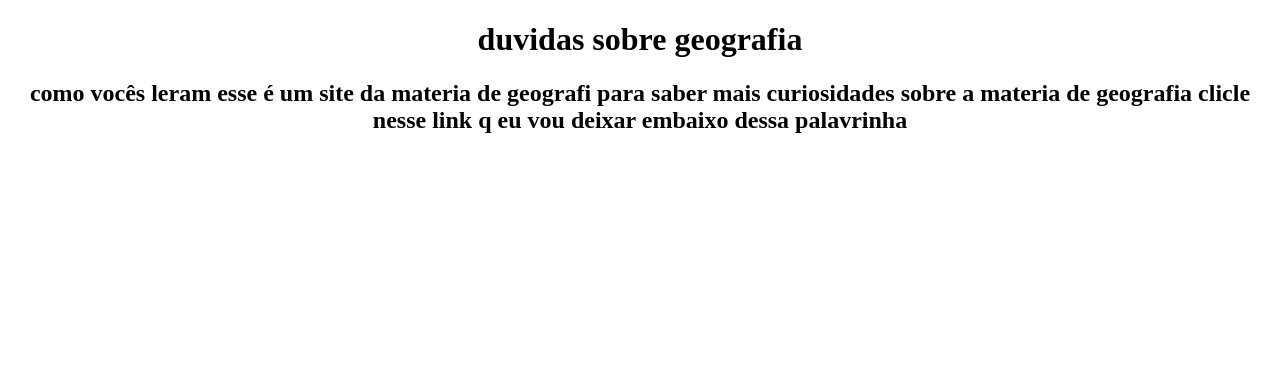
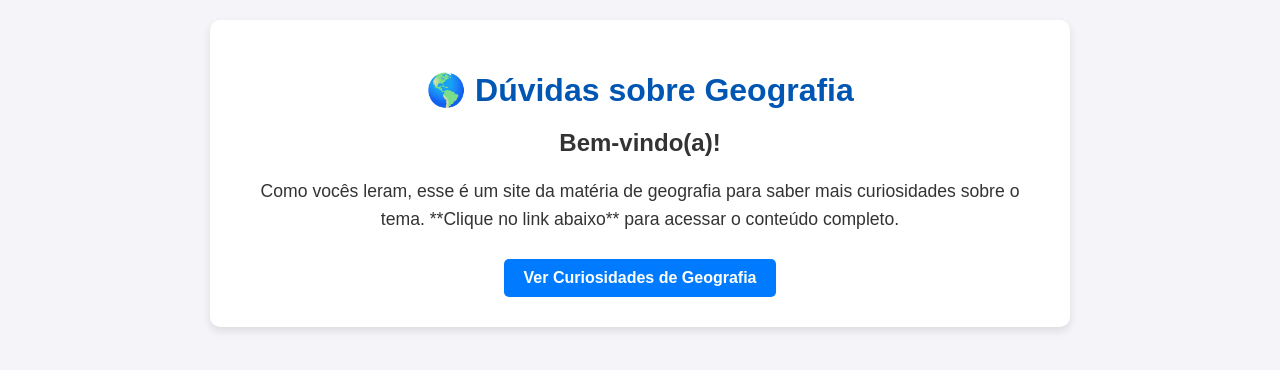
Before and after one commit to kelvynhopessoal-droid/versal, a plain HTML site: page index.html in a window 1280 px wide. Drawn offline with Linux system fonts and the light colour scheme.

Commit message:
Update index.html

```diff
--- a/index.html
+++ b/index.html
@@ -1,17 +1,60 @@
 <!DOCTYPE html>
-<html lang="en">
+<html lang="pt-br">
 <head>
     <meta charset="UTF-8">
     <meta name="viewport" content="width=device-width, initial-scale=1.0">
-    <title>kelvynho</title>
+    <title>🌎 Dúvidas sobre Geografia</title>
+    <style>
+        body {
+            font-family: Arial, sans-serif;
+            background-color: #f4f4f9; /* Fundo cinza claro */
+            color: #333; /* Cor do texto principal */
+            margin: 0;
+            padding: 20px;
+            text-align: center; /* Centraliza o texto */
+        }
+        .container {
+            max-width: 800px;
+            margin: 0 auto;
+            padding: 30px;
+            background-color: #ffffff; /* Fundo branco para a caixa de conteúdo */
+            border-radius: 10px; /* Bordas arredondadas */
+            box-shadow: 0 4px 8px rgba(0, 0, 0, 0.1); /* Sombra suave */
+        }
+        h1 {
+            color: #0056b3; /* Título em tom de azul */
+            margin-bottom: 10px;
+        }
+        p {
+            line-height: 1.6;
+            font-size: 1.1em;
+            margin-bottom: 25px;
+        }
+        a {
+            display: inline-block;
+            background-color: #007bff; /* Fundo do link em azul vibrante */
+            color: white;
+            padding: 10px 20px;
+            text-decoration: none; /* Remove sublinhado padrão */
+            border-radius: 5px;
+            transition: background-color 0.3s; /* Transição suave ao passar o mouse */
+            font-weight: bold;
+        }
+        a:hover {
+            background-color: #0056b3; /* Mudar a cor ao passar o mouse */
+        }
+    </style>
 </head>
 <body>
-    <center>
-       <h1>duvidas sobre geografia</h1>
-        <h2>como vocês leram esse é um site da materia de geografi para saber mais curiosidades
-        sobre a materia de geografia clicle nesse link q eu vou deixar embaixo dessa palavrinha</h2>
-    </center>
+    <div class="container">
+        <h1>🌎 Dúvidas sobre Geografia</h1>
+        <h2>Bem-vindo(a)!</h2>
+        <p>
+            Como vocês leram, esse é um site da matéria de geografia para saber mais curiosidades
+            sobre o tema. **Clique no link abaixo** para acessar o conteúdo completo.
+        </p>
 
+        <a href="#">Ver Curiosidades de Geografia</a>
+        </div>
 </body>
-
 </html>
```
